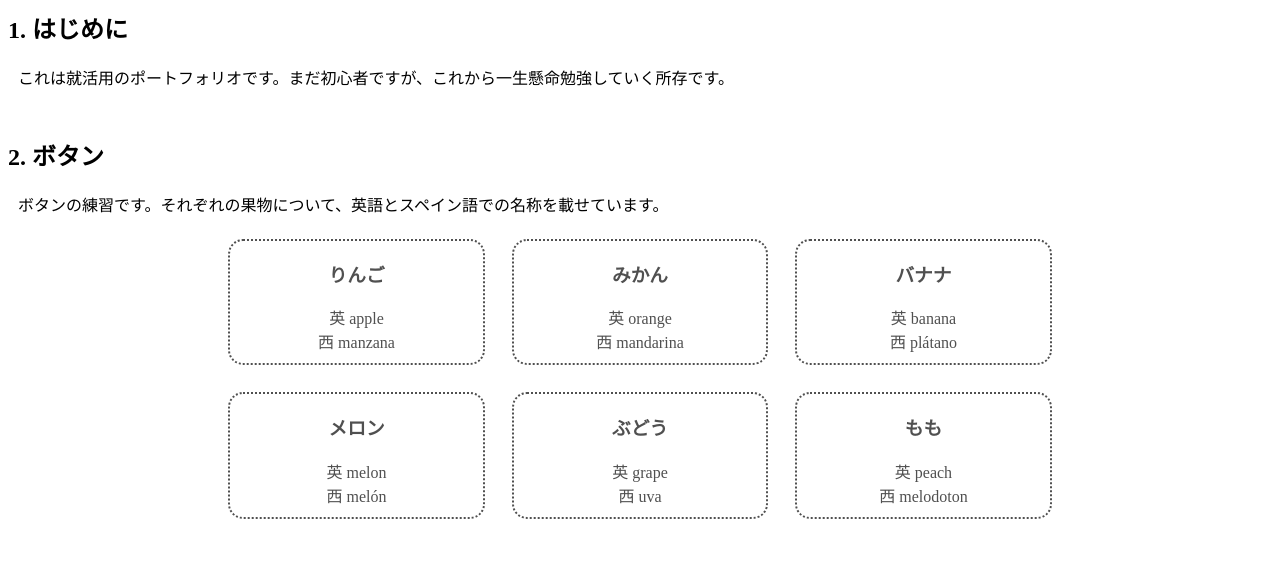
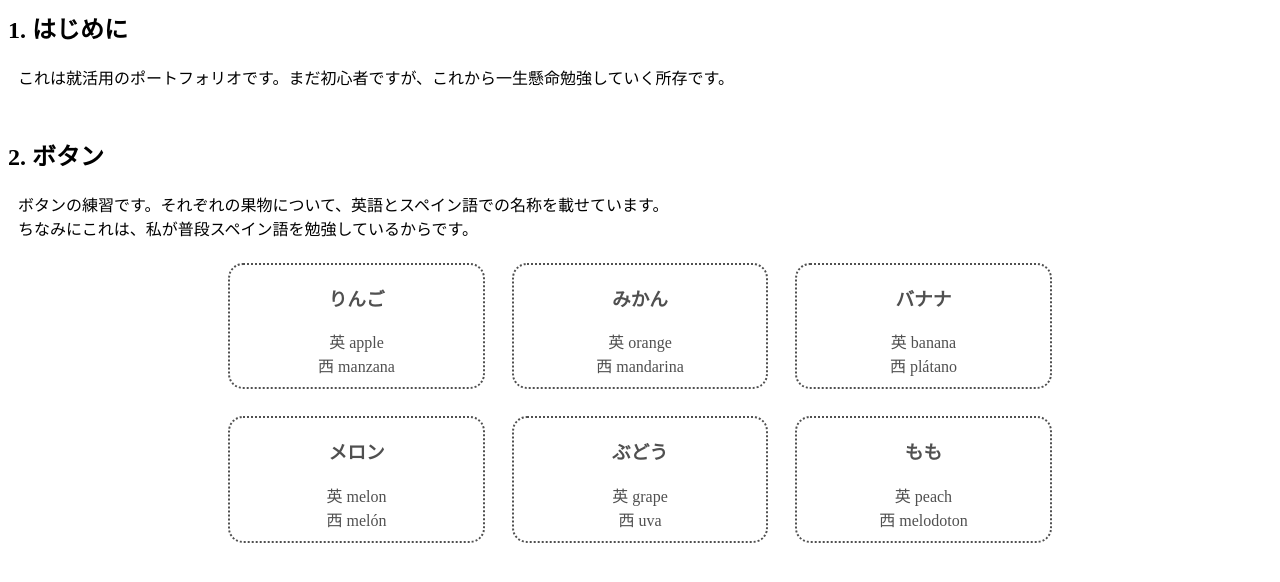
Before and after one commit to D-S-orange/grape, a plain HTML site: page index.html in a window 1280 px wide. Shown: the part 96-678 px from the top of the page. Drawn offline with Linux system fonts and the light colour scheme.

Commit message:
Update index.html

```diff
--- a/index.html
+++ b/index.html
@@ -21,6 +21,8 @@
             <h2>2. ボタン</h2>
                 <div class="text">
                     ボタンの練習です。それぞれの果物について、英語とスペイン語での名称を載せています。
+                    <br>
+                    ちなみにこれは、私が普段スペイン語を勉強しているからです。
                 </div>
 
             <div class="container1">
```
